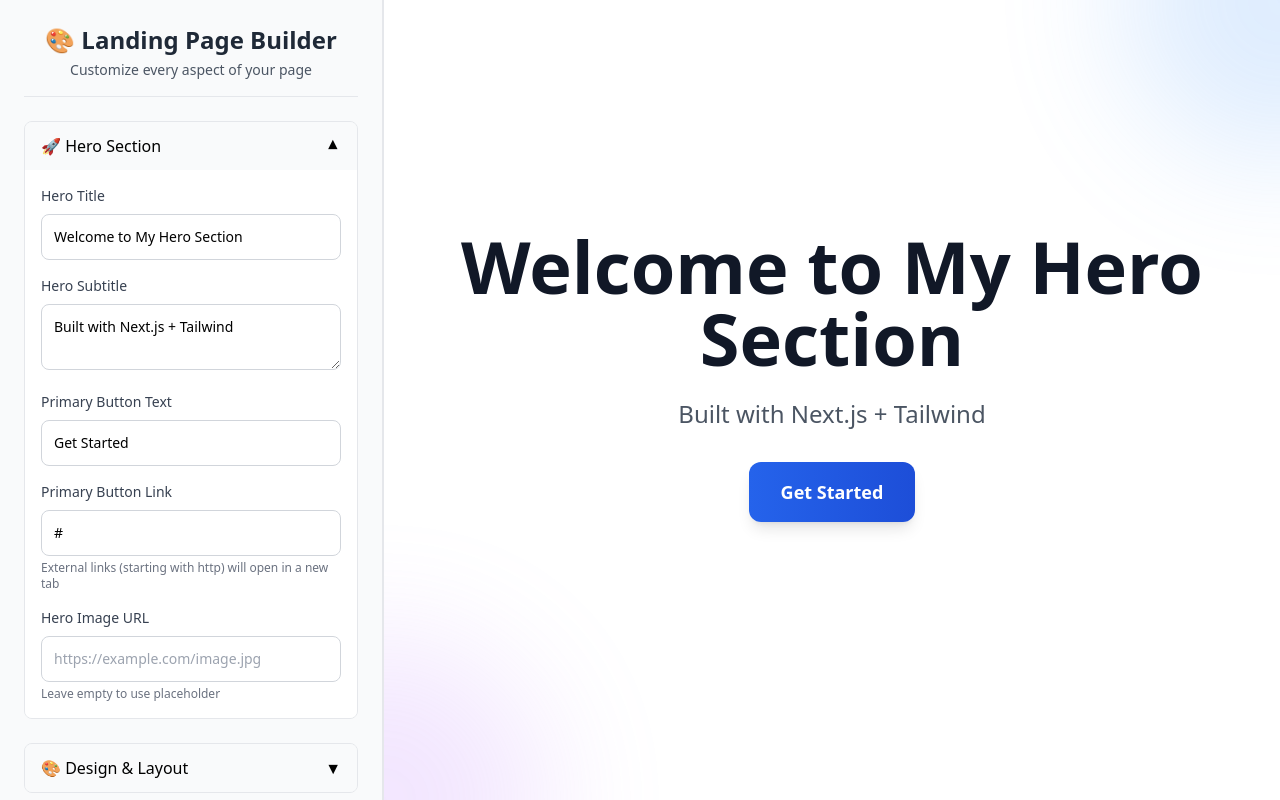
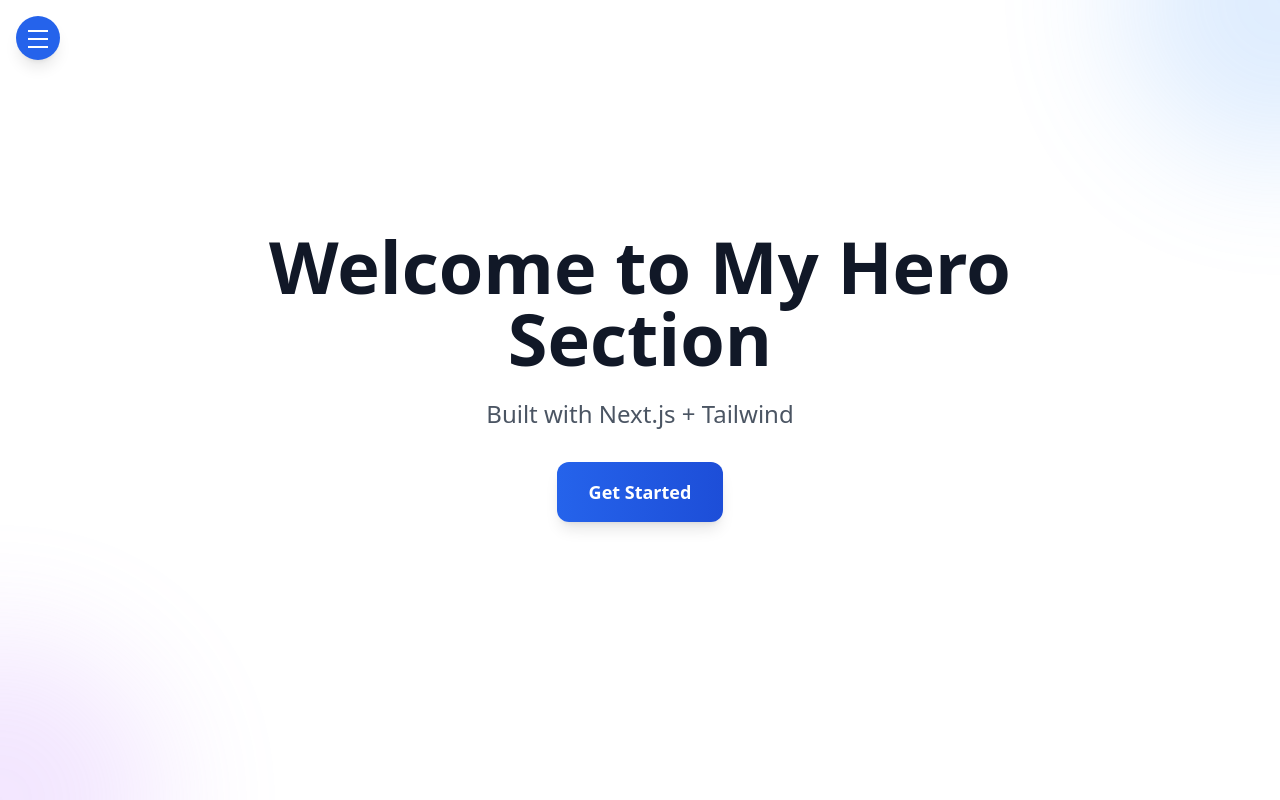
Before and after one commit to Anas6800/Landing-Page-Builder, a Next.js app: page /builder in a window 1280 px wide. Built offline with nearby package versions, Linux system fonts and the light colour scheme.

Commit message:
FullnFinal

```diff
--- a/src/app/builder/page.tsx
+++ b/src/app/builder/page.tsx
@@ -28,8 +28,21 @@ export default function BuilderPage() {
         />
       )}
 
-      {/* Sidebar - Hidden on mobile by default, always visible on desktop */}
-      <div className={`${isSidebarOpen ? 'fixed lg:relative' : 'hidden'} lg:block w-80 lg:w-96 bg-gray-50 h-full overflow-y-auto border-r border-gray-200 z-50 lg:z-auto left-0 top-0 lg:left-auto lg:top-auto`}>
+      {/* Desktop Toggle Button */}
+      <button
+        aria-label={isSidebarOpen ? "Hide sidebar" : "Show sidebar"}
+        onClick={() => setIsSidebarOpen(!isSidebarOpen)}
+        className={`hidden lg:flex fixed top-4 ${isSidebarOpen ? 'lg:left-[25rem]' : 'lg:left-4'} z-50 h-11 w-11 items-center justify-center rounded-full bg-blue-600 text-white shadow-lg hover:bg-blue-700 active:scale-95 transition-all duration-200`}
+      >
+        <span className="relative block w-5 h-4">
+          <span className={`absolute left-0 h-0.5 w-5 bg-white transition-all duration-300 ${isSidebarOpen ? 'top-2 rotate-45' : 'top-0 rotate-0'}`}></span>
+          <span className={`absolute left-0 h-0.5 w-5 bg-white transition-all duration-300 ${isSidebarOpen ? 'top-2 opacity-0' : 'top-2 opacity-100'}`}></span>
+          <span className={`absolute left-0 h-0.5 w-5 bg-white transition-all duration-300 ${isSidebarOpen ? 'top-2 -rotate-45' : 'top-4 rotate-0'}`}></span>
+        </span>
+      </button>
+
+      {/* Sidebar - collapsible on both mobile and desktop */}
+      <div className={`${isSidebarOpen ? 'fixed left-0 top-0 z-50 block lg:relative lg:block' : 'hidden lg:hidden'} w-80 lg:w-96 bg-gray-50 h-full overflow-y-auto border-r border-gray-200 lg:z-auto`}>
         <Sidebar />
       </div>
 
```
